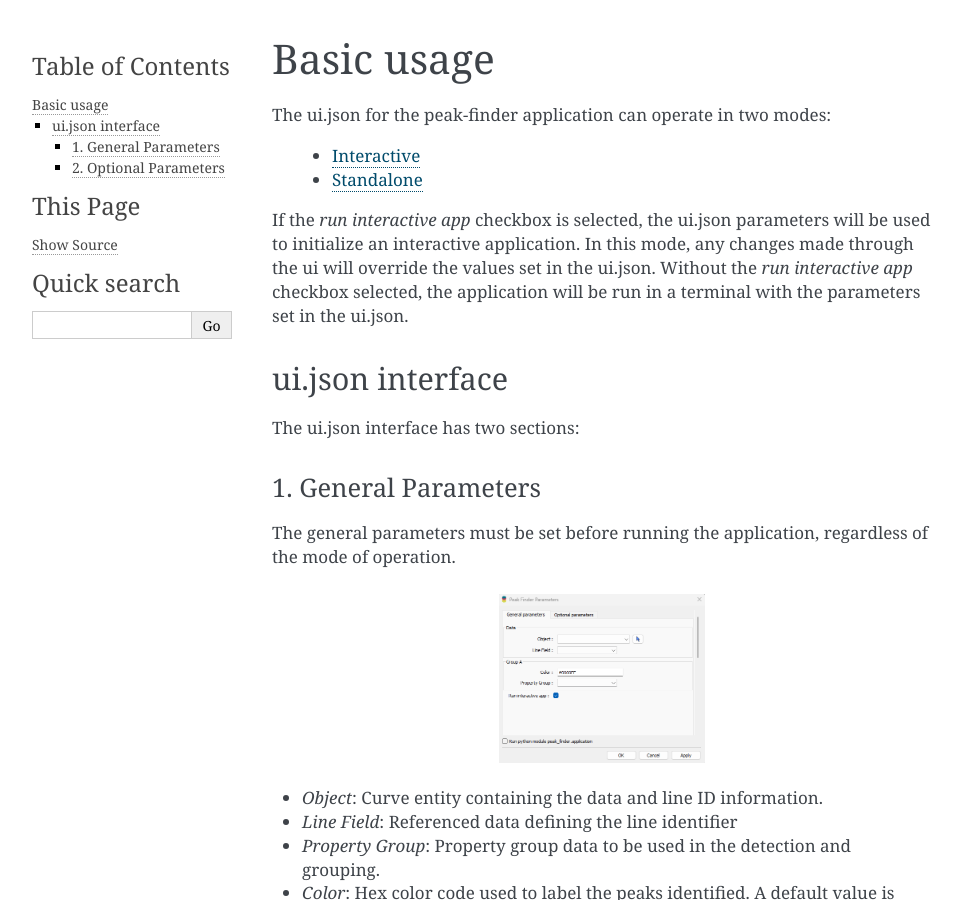
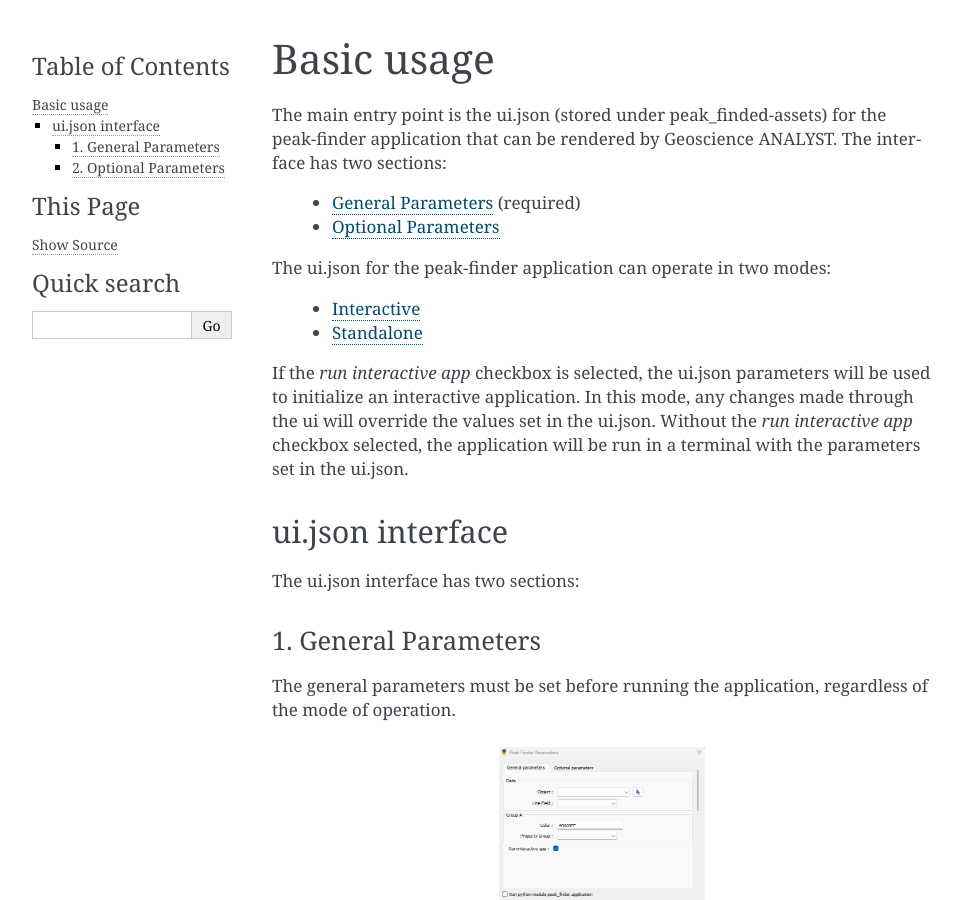
Before and after one commit to MiraGeoscience/peak-finder-app, a Sphinx documentation site: the page built from docs/source/usage.rst, in a window 1280 px wide and 900 px high. Shown: the whole window, without its empty margins (148-1110 px from the left). Built offline with Sphinx 7.4.7, drawn with Linux system fonts in a browser that asks for light colours.

Commit message:
fill in intro statement for usage.rst

```diff
--- a/docs/source/usage.rst
+++ b/docs/source/usage.rst
@@ -2,6 +2,11 @@
 
 Basic usage
 ===========
+
+The main entry point is the ui.json (stored under peak_finded-assets) for the peak-finder application that can be rendered by Geoscience ANALYST. The interface has two sections:
+
+ - :ref:`General Parameters <General Parameters>` (required)
+ - :ref:`Optional Parameters <Optional Parameters>`
 
 The ui.json for the peak-finder application can operate in two modes:
 
@@ -39,6 +44,8 @@
 - *Run interactive app*: If checked, the application will be run in interactive mode.  If unchecked,
   the application will be run in standalone mode.
 
+.. _Optional Parameters:
+
 2. Optional Parameters
 ______________________
 
```
